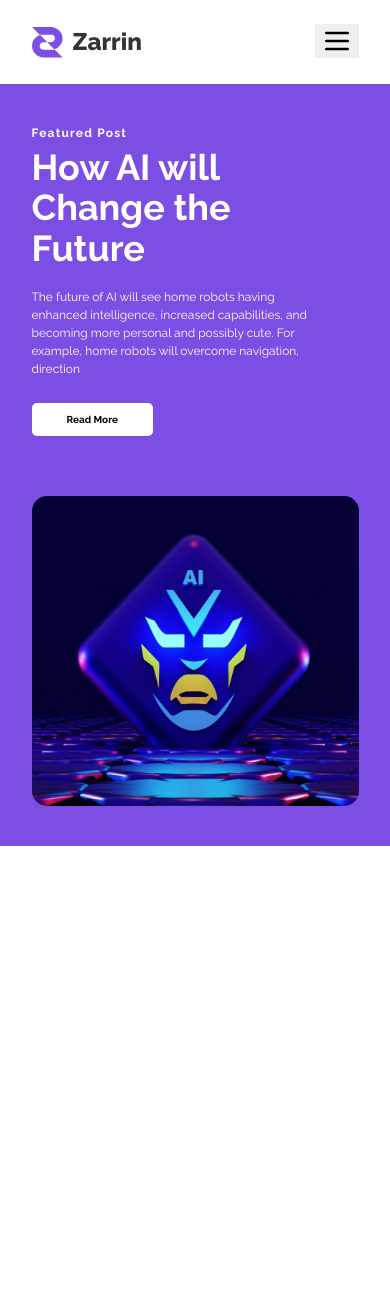
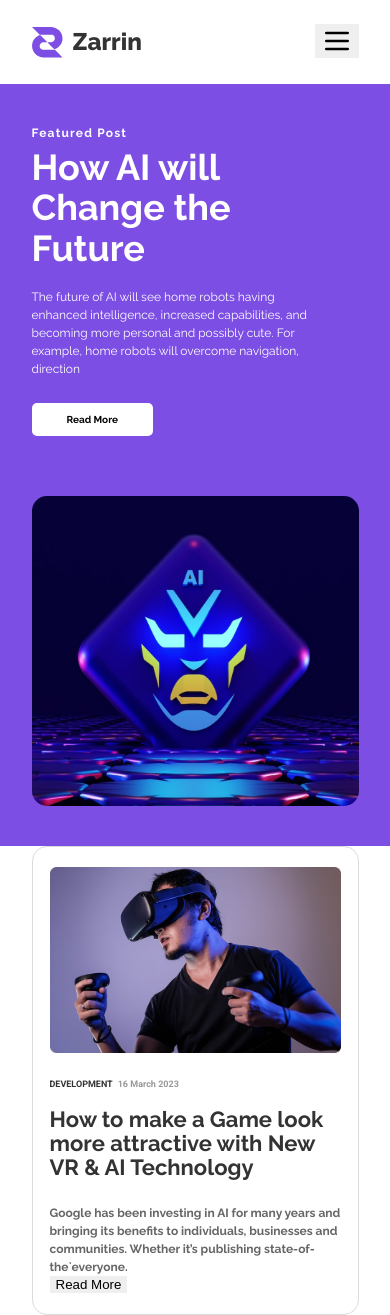
Before and after one commit to sheludkovladyslav/Zarrin, a React (Vite) app: page / in a window 390 px wide. Before the commit the page ends 846 px from the top, so only its background shows below. Built offline with nearby package versions, Linux system fonts and the light colour scheme.

Commit message:
almost done mobile post

```diff
--- a/src/App.jsx
+++ b/src/App.jsx
@@ -3,6 +3,7 @@ import "./styles/common.css";
 import Header from "./components/Header/Header";
 import Post from "./db/post.json";
 import { Hero } from "./components/Hero/Hero";
+import { PopularPost } from "./components/PopularPost/PopularPost";
 
 function App() {
   return (
@@ -12,6 +13,7 @@ function App() {
       </header>
       <main>
         <Hero post={Post}></Hero>
+        <PopularPost></PopularPost>
       </main>
     </>
   );
--- /dev/null
+++ b/src/components/PopularPost/PopularPost.css
@@ -0,0 +1,36 @@
+.popularPost__container {
+  border: 1px solid var(--post-border);
+  border-radius: 15px;
+  padding: 20px 17px;
+}
+
+.popularPost__img {
+  margin-bottom: 25px;
+}
+
+.popularPost__category {
+  display: flex;
+  gap: 5px;
+  align-items: center;
+  font-family: var(--font-secondary);
+  font-size: 9px;
+  margin-bottom: 15px;
+}
+
+.category__type {
+  text-transform: uppercase;
+}
+
+.category__date {
+  color: var(--post-date);
+}
+
+.popularPost__title {
+  line-height: calc(24 / 22);
+  font-size: 22px;
+  margin-bottom: 25px;
+}
+
+.popularPost__description {
+  color: var(--post-description);
+}
--- /dev/null
+++ b/src/components/PopularPost/PopularPost.jsx
@@ -0,0 +1,31 @@
+import img from "./VR.png";
+import "./PopularPost.css";
+
+export const PopularPost = ({}) => {
+  return (
+    <section className="popularPost main__popularpopularPost">
+      <div className="popularPost__container container">
+        <div className="popularPost__img">
+          <img src={img} alt="" />
+        </div>
+
+        <div className="popularPost__info info">
+          <div className="popularPost__category category">
+            <p className="category__type">Development</p>
+            <p className="category__date">16 March 2023</p>
+          </div>
+
+          <h2 className="popularPost__title">
+            How to make a Game look more attractive with New VR & AI Technology
+          </h2>
+          <p className="popularPost__description">
+            Google has been investing in AI for many years and bringing its
+            benefits to individuals, businesses and communities. Whether it’s
+            publishing state-of-the`everyone.
+          </p>
+          <button className="popularPost__button">Read More</button>
+        </div>
+      </div>
+    </section>
+  );
+};
--- a/src/styles/variables.css
+++ b/src/styles/variables.css
@@ -6,6 +6,9 @@
   --text-primary: #333333;
   --hero-background: #7c4ee4;
   --hero-btn: #ffffff;
+  --post-border: #dbdbdb;
+  --post-date: #999999;
+  --post-description: #666666;
 
   --font-primary: "Raleway", sans-serif;
   --font-secondary: "Roboto", sans-serif;
```
Also changed, not shown: src/components/PopularPost/VR.png (added).
